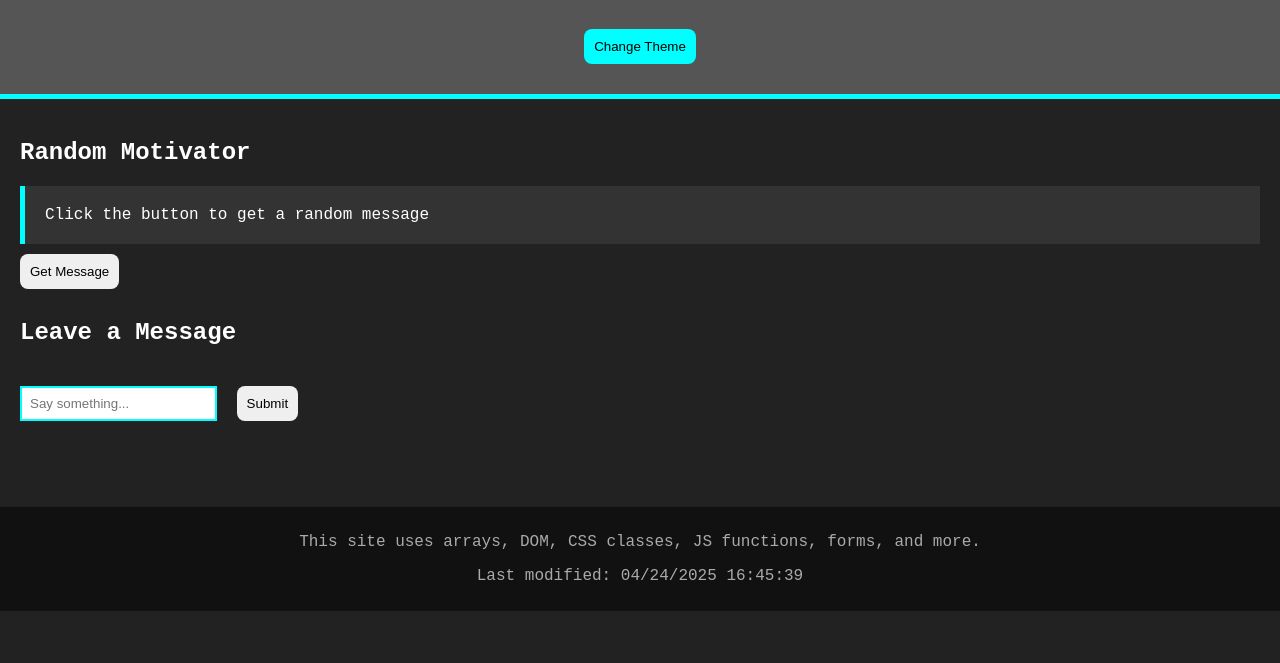
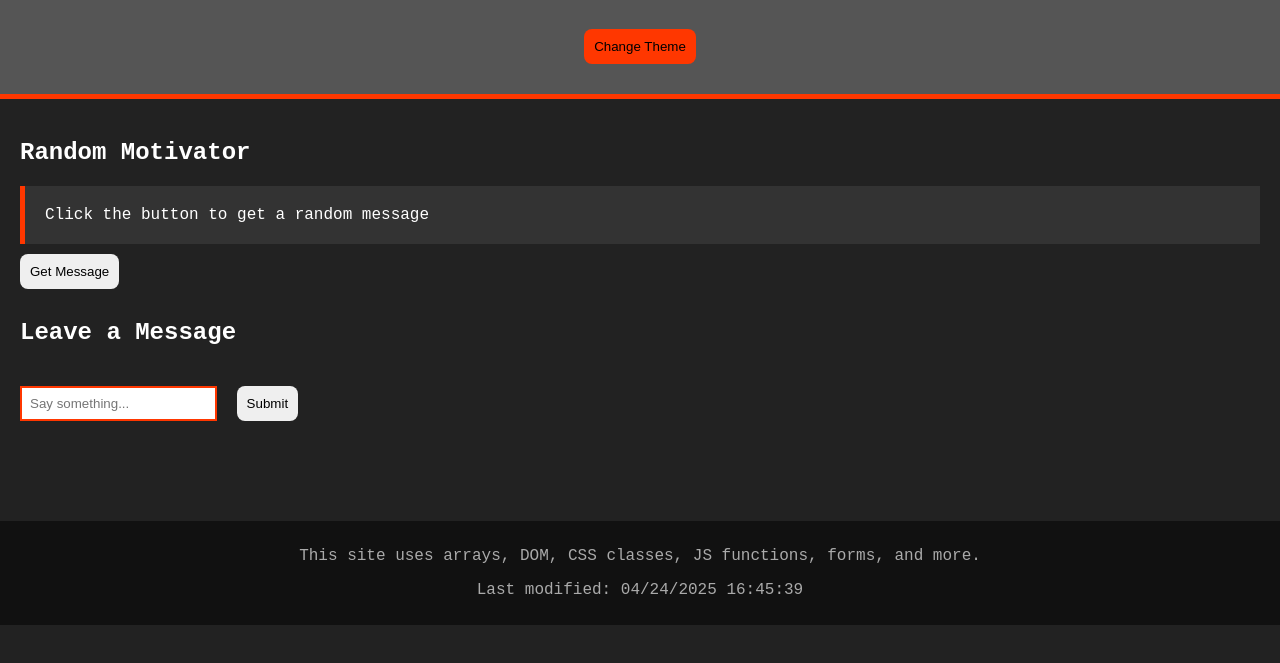
Before and after one commit to EvaristeO/EvaristeO.github.io, a plain HTML site: page crazy.html in a window 1280 px wide. Shown: the part 81-744 px from the top of the page. Drawn offline with Linux system fonts and the light colour scheme.

Commit message:
crazy v1

```diff
--- a/crazy.html
+++ b/crazy.html
@@ -6,6 +6,7 @@
   <title>Crazy Site</title>
   <style>
     * { box-sizing: border-box; }
+
     body {
       font-family: 'Courier New', Courier, monospace;
       background-color: #222;
@@ -14,15 +15,18 @@
       padding: 0;
       transition: all 0.5s ease;
     }
+
     header {
       padding: 20px;
       background: #555;
       text-align: center;
-      border-bottom: 5px solid #0ff;
+      border-bottom: 5px solid rgb(255, 55, 0);
     }
+
     main {
       padding: 20px;
     }
+
     button {
       padding: 10px;
       border: none;
@@ -30,23 +34,32 @@
       margin: 10px 0;
       cursor: pointer;
     }
-    #themeBtn { background-color: #0ff; color: #000; }
+
+    #themeBtn {
+      background-color: rgb(255, 55, 0);
+      color: #000;
+    }
+
     .rounded { border-radius: 20px; }
     .square { border-radius: 0; }
+
     .quote-box {
       margin-top: 20px;
       background: #333;
       padding: 20px;
-      border-left: 5px solid #0ff;
+      border-left: 5px solid rgb(255, 55, 0);
     }
+
     form {
-      margin-top: 30px;
+      margin: 30px 0;
     }
+
     input[type="text"] {
       padding: 8px;
       margin-right: 10px;
-      border: 2px solid #0ff;
+      border: 2px solid rgb(255, 55, 0);
     }
+
     footer {
       background: #111;
       color: #aaa;
```
